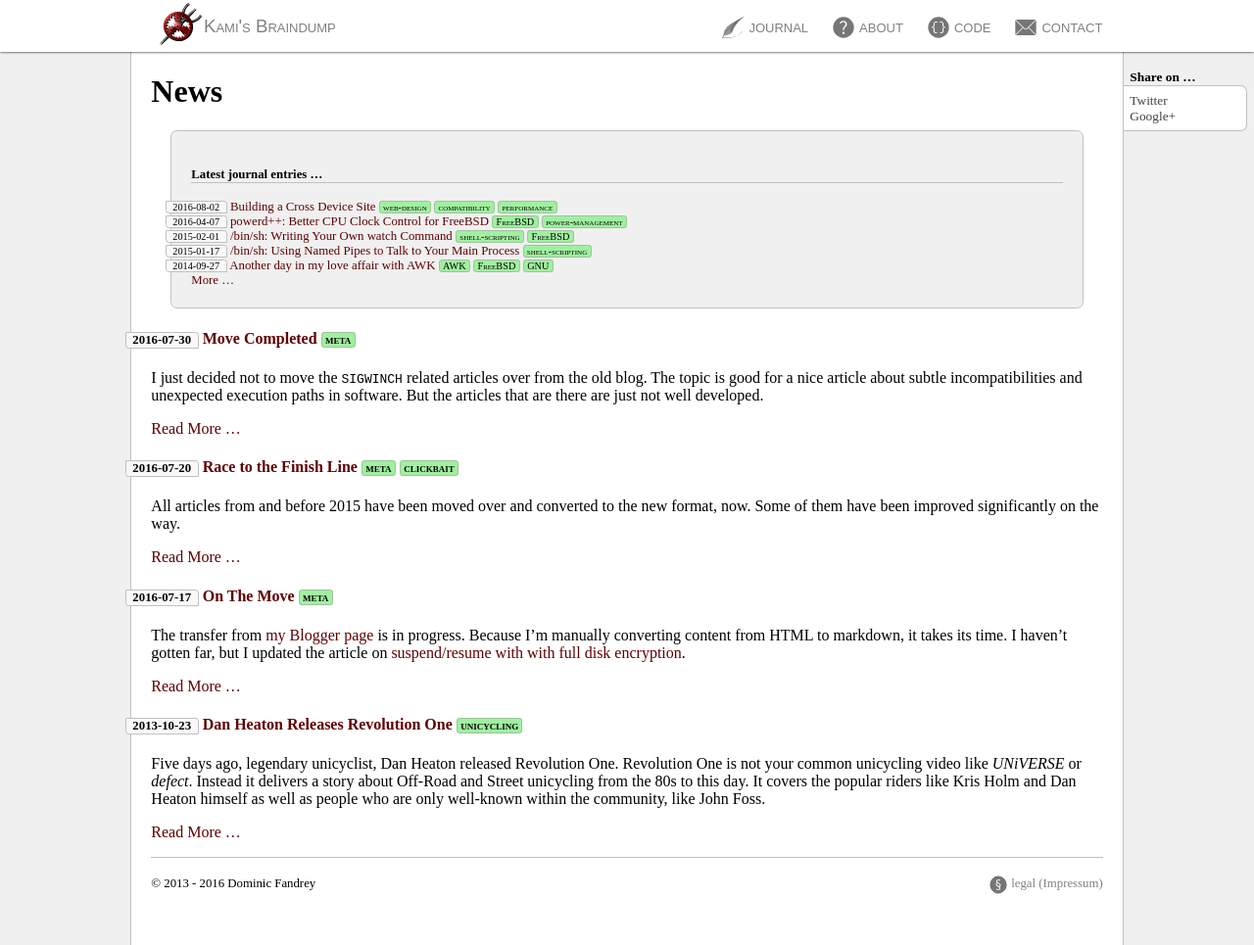
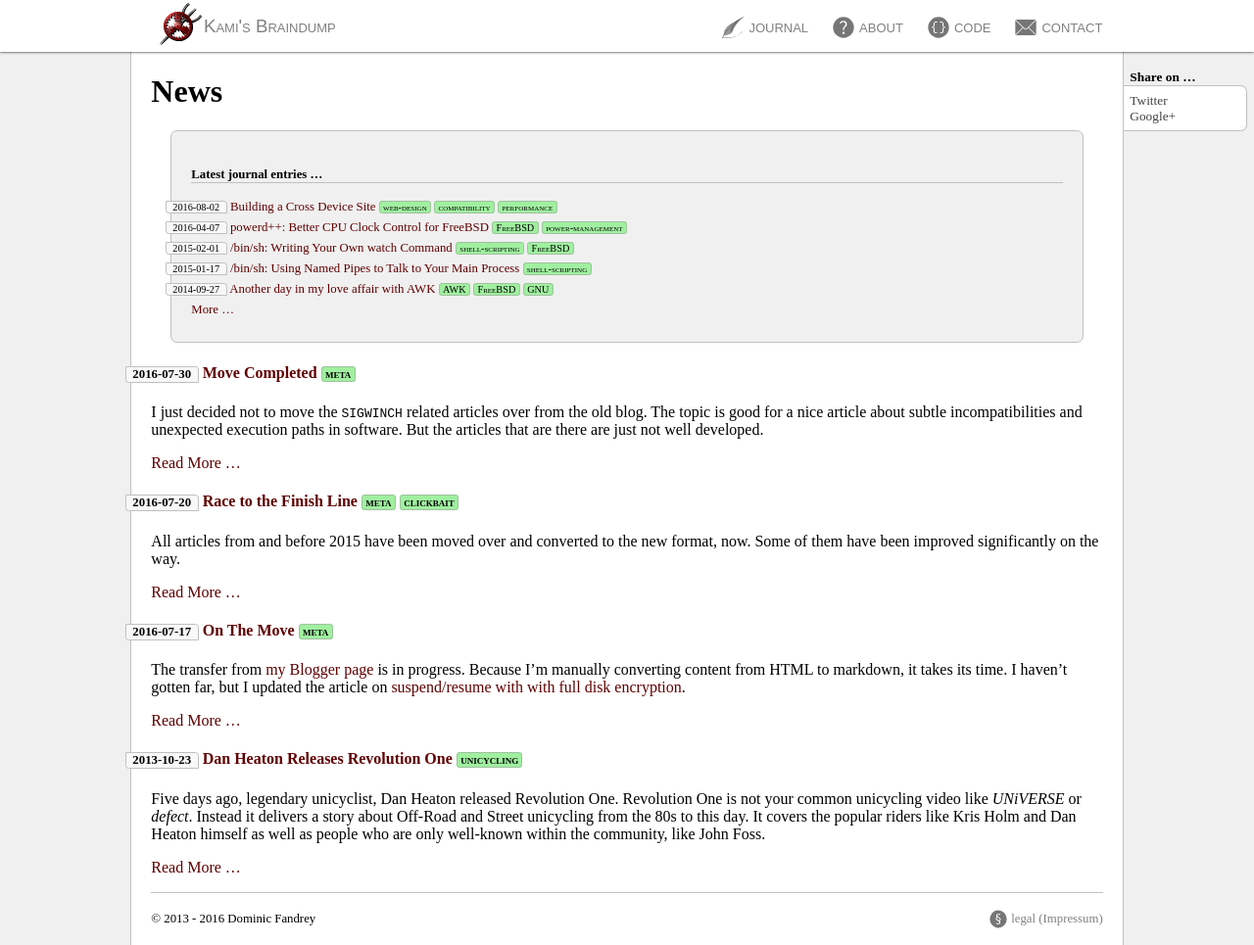
Before and after one commit to lonkamikaze/lonkamikaze.github.io, a Jekyll site: the page built from index.md, in a window 1280 px wide and 965 px high. Shown: the whole window at 98% size. Built offline with Jekyll 4.4.1, drawn with Linux system fonts in a browser that asks for light colours.

Commit message:
Add some margin around list elements

```diff
--- a/css/main.css
+++ b/css/main.css
@@ -232,6 +232,10 @@ body {
 
 #content table + p::before {
 	content:             "Table " counter(table) ": ";
+}
+
+#content li {
+	margin:              1ex 0ex;
 }
 
 #content iframe {
```
